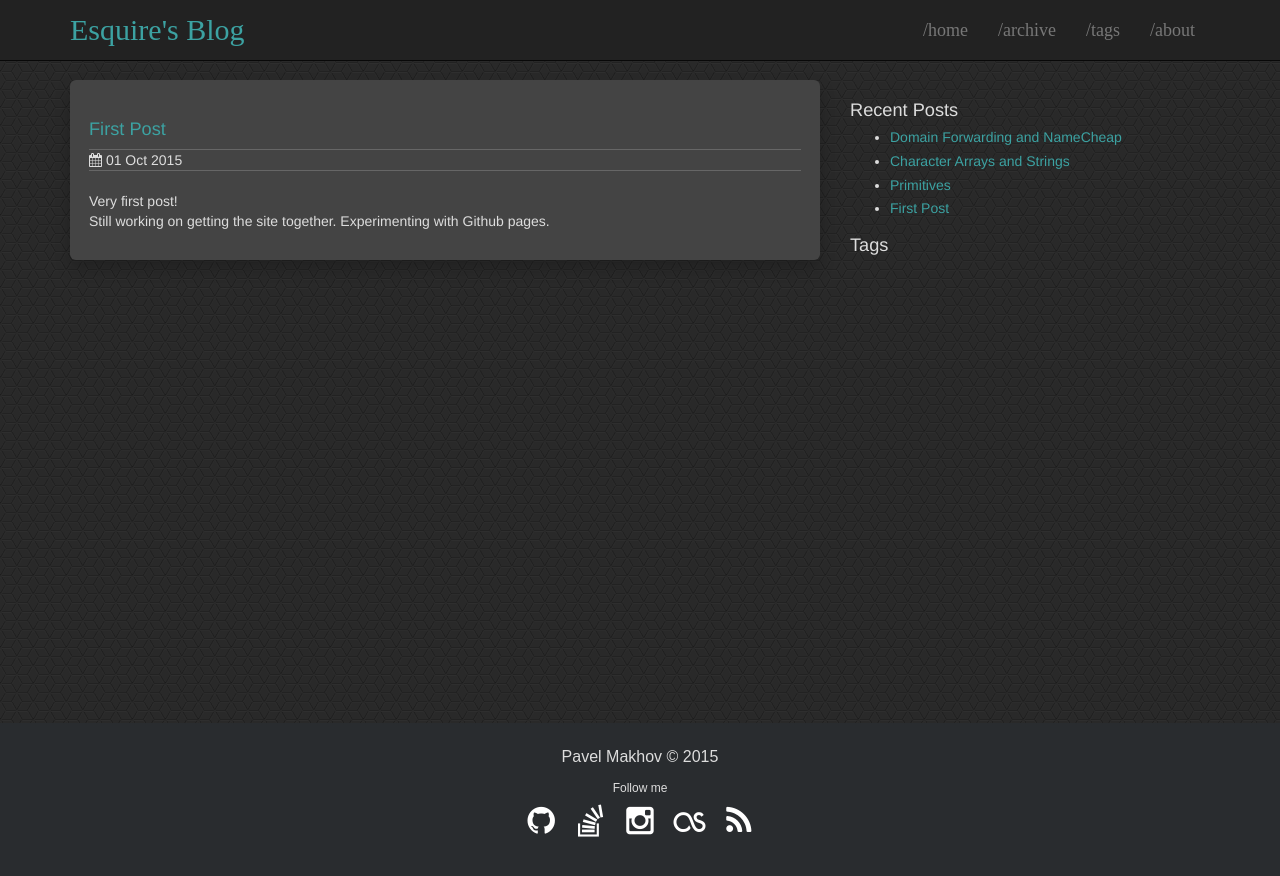
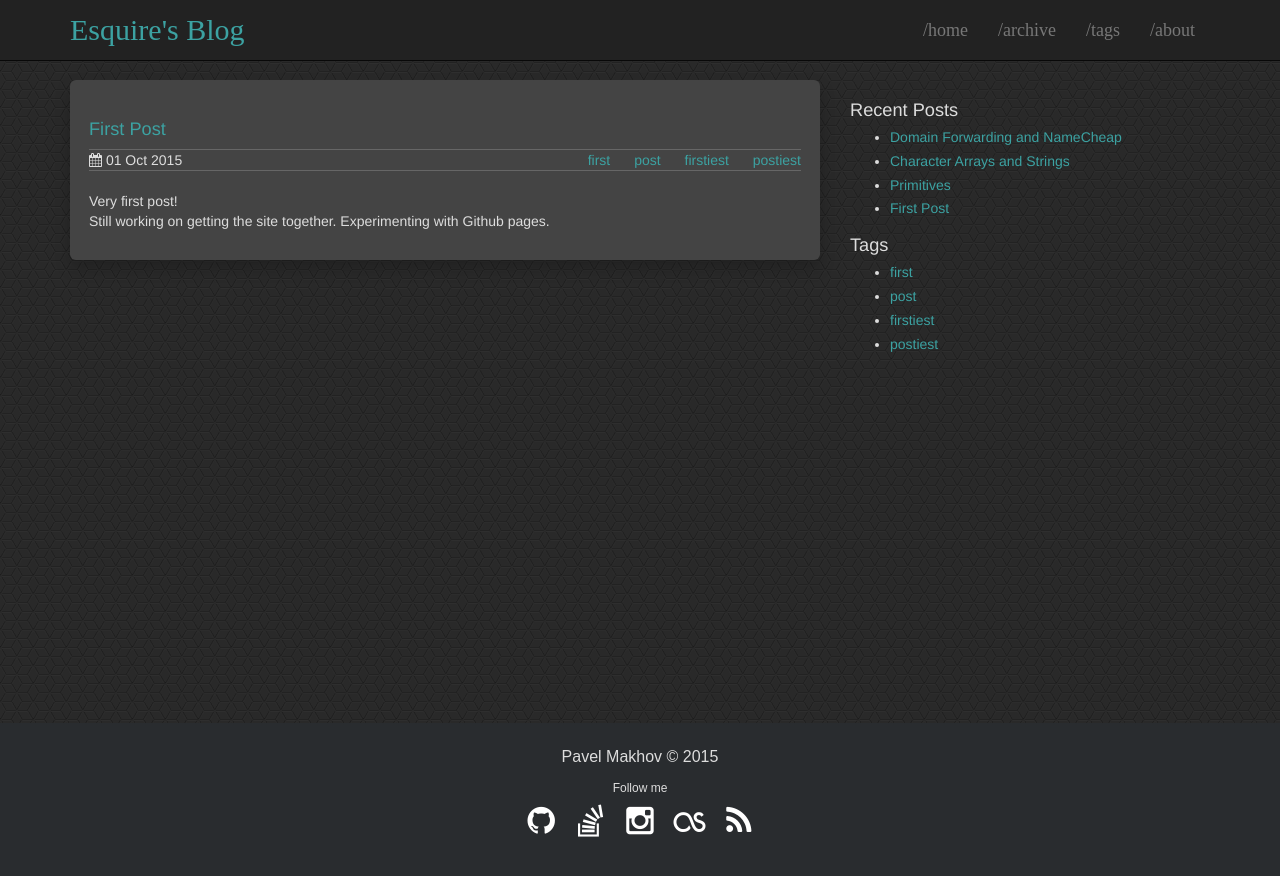
Before and after one commit to esquireatlarge/esquireatlarge.github.io, a Jekyll site: the page built from _posts/2015-10-01-first-post.md, in a window 1280 px wide. Shown: the top 876 px of the page. Built offline with Jekyll 4.4.1, drawn with Linux system fonts in a browser that asks for light colours.

Commit message:
Update 2015-10-01-first-post.md

```diff
--- a/_posts/2015-10-01-first-post.md
+++ b/_posts/2015-10-01-first-post.md
@@ -2,6 +2,8 @@
 layout: post
 title: "First Post"
 date: 2015-10-01
+tags: first post firstiest postiest
+description: The Christening
 ---
 
 Very first post!
```
